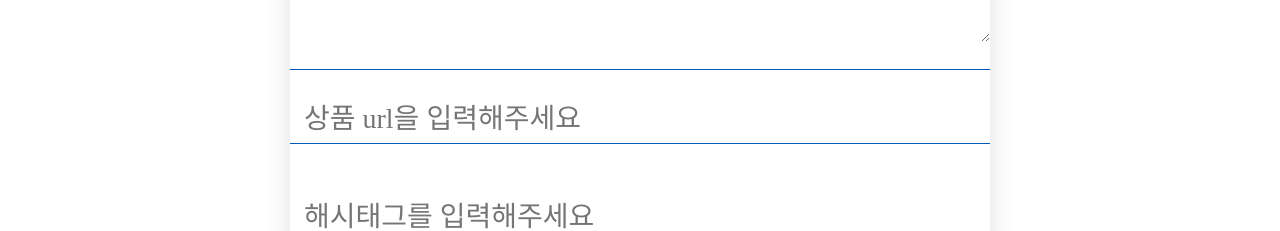
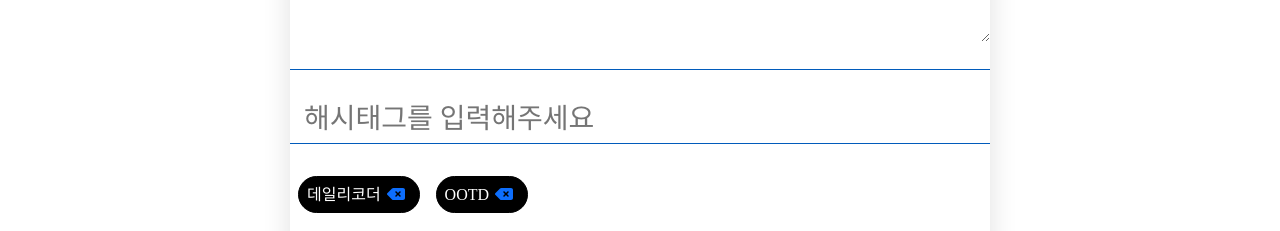
Before and after one commit to silbioa480/Daily-Coorder, a React (Create React App) app: page /upload in a window 1280 px wide. Shown: the part 696-927 px from the top of the page. Built offline with nearby package versions, Linux system fonts and the light colour scheme; a web font is replaced by a local one.

Commit message:
업로드 url 삭제 & 회원가입 닉네임 중복확인 삭제

```diff
--- a/src/routes/SignUp.js
+++ b/src/routes/SignUp.js
@@ -609,15 +609,15 @@ function SignUp() {
                 value={nickname}
                 onChange={onNicknameHandler}
               />
-              <button
-                type="submit"
-                className="signup_idchk_btn"
-                hidden={show}
-                onClick={overSubmitHandler}
-                style={{ marginLeft: "5px" }}
-              >
-                중복확인
-              </button>
+              {/*<button*/}
+              {/*  type="submit"*/}
+              {/*  className="signup_idchk_btn"*/}
+              {/*  hidden={show}*/}
+              {/*  onClick={overSubmitHandler}*/}
+              {/*  style={{ marginLeft: "5px" }}*/}
+              {/*>*/}
+              {/*  중복확인*/}
+              {/*</button>*/}
               {show && <Result data={value} />}
             </div>
 
--- a/src/routes/Upload.jsx
+++ b/src/routes/Upload.jsx
@@ -5,7 +5,7 @@ import "../css/main/animation.css";
 import boardService from "../service/BoardService";
 import BoardImageService from "../service/BoardImageService";
 import TagService from "../service/TagService";
-import { Link } from 'react-router-dom';
+import { Link } from "react-router-dom";
 
 const Upload = (props) => {
   // 유효성 체크
@@ -65,7 +65,7 @@ const Upload = (props) => {
   };
 
   // 해시태그
-  const [tags, setTags] = useState(['데일리코더', 'OOTD']);
+  const [tags, setTags] = useState(["데일리코더", "OOTD"]);
   const tagInput = useRef();
 
   const inputKeyDown = (e) => {
@@ -120,7 +120,7 @@ const Upload = (props) => {
             className="input"
             type="text"
             placeholder="제목을 입력하세요"
-          // {...register("title", { required: true })}
+            // {...register("title", { required: true })}
           />
           {/* <label for="title">제목을 입력하세요</label> */}
           {/* {errors.title && (
@@ -140,14 +140,14 @@ const Upload = (props) => {
           />
         </div>
         {/* url */}
-        <div className="aa url-container ">
-          <input
-            className="input"
-            type="url"
-            placeholder="상품 url을 입력해주세요"
-            {...register("url")}
-          />
-        </div>
+        {/*<div className="aa url-container ">*/}
+        {/*  <input*/}
+        {/*    className="input"*/}
+        {/*    type="url"*/}
+        {/*    placeholder="상품 url을 입력해주세요"*/}
+        {/*    {...register("url")}*/}
+        {/*  />*/}
+        {/*</div>*/}
         {/* 해시태그 */}
         <div className="aa hashtag-container">
           <ul className="hashtag-list">
```
